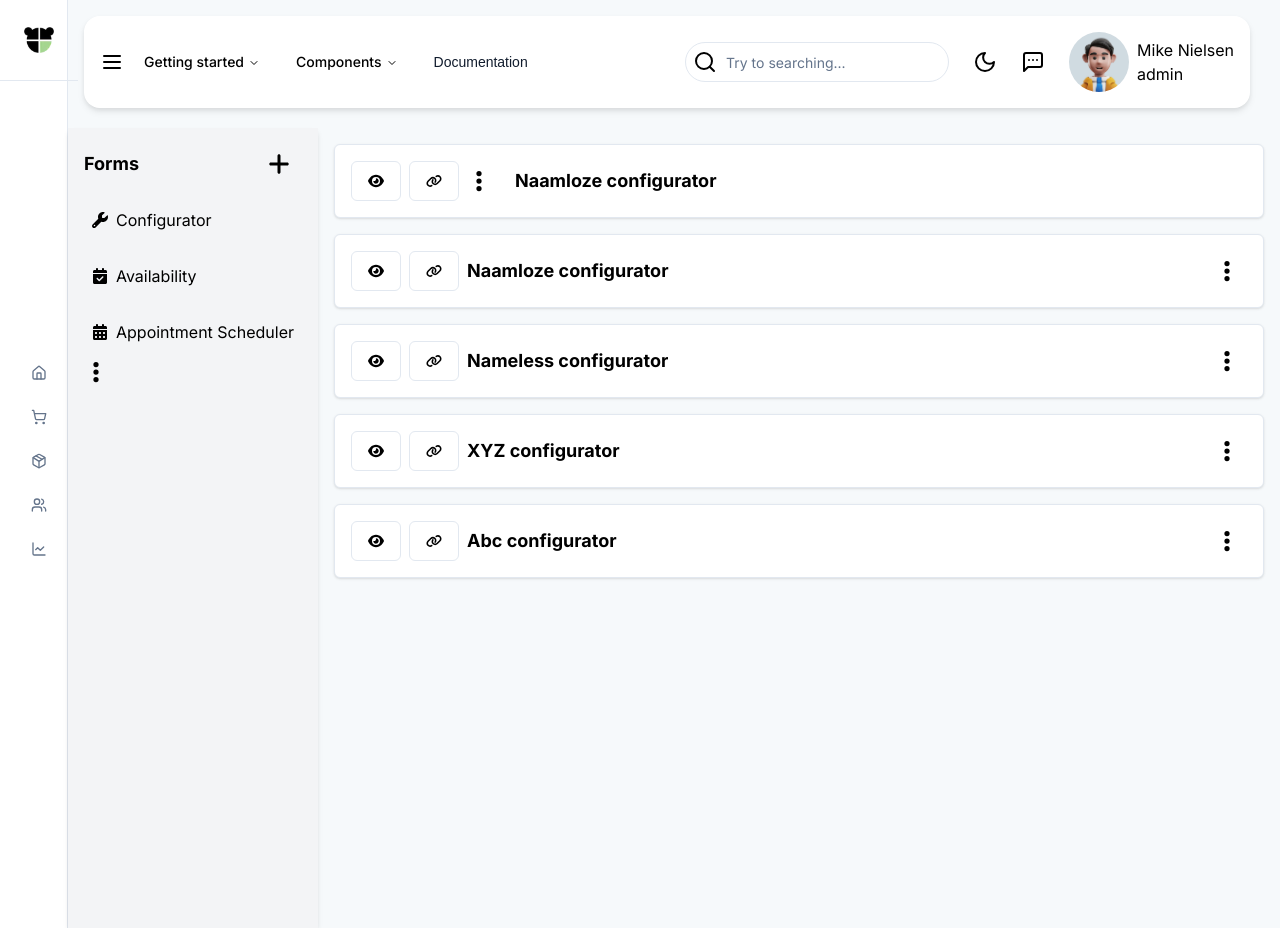
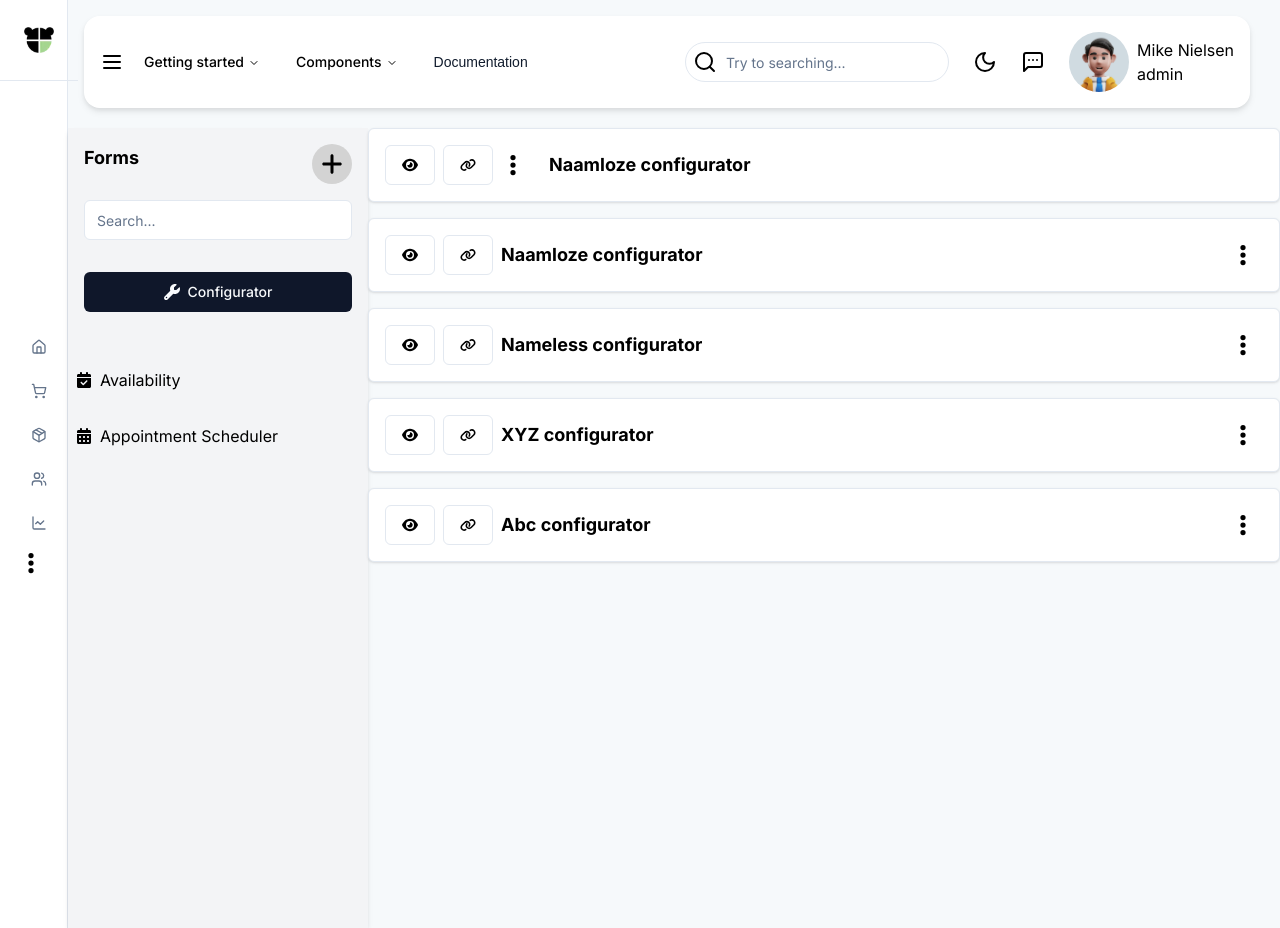
Before and after one commit to Syed-Urwah/path-finder1, a Next.js app: page /dashboard/form/create in a window 1280 px wide. Built offline with nearby package versions, Linux system fonts and the light colour scheme.

Commit message:
form design

```diff
--- a/src/app/dashboard/form/create/page.tsx
+++ b/src/app/dashboard/form/create/page.tsx
@@ -14,7 +14,7 @@ import {
   DropdownMenuItem
 } from "@/components/ui/dropdown-menu";
 
-
+import { Input } from "@/components/ui/input"
 import {
   Popover,
   PopoverContent,
@@ -49,18 +49,63 @@ export default function Page() {
       {/* Sidebar */}
       <div
         className={cn(
-          'w-[250px] bg-gray-100 p-4 shadow-md'
+          'w-[300px] bg-gray-100 shadow-md'
         )}
       >
-        <div style={{ display: 'flex', alignItems: 'center', gap: '7.5rem' }}>
-          <h2 style={{ margin: 0, lineHeight: '2.5rem' }} className="text-lg font-bold mb-4">Forms</h2>
-          {/* /////////////////////////////////  Search bar */}
+        <div className='m-4'>
+          <div className='grid grid-flow-col'>
+            <div className='flex justify-between'>
+              <h2  className="text-lg font-bold ">Forms</h2>
+              <Button className='bg-[#D3D3D3] w-10 h-10 rounded-full flex items-center justify-center p-0'>
+                  <svg
+                    aria-hidden="true"
+                    focusable="false"
+                    data-prefix="fas"
+                    data-icon="plus"
+                    className="w-6 h-6 text-black"
+                    role="img"
+                    xmlns="http://www.w3.org/2000/svg"
+                    viewBox="0 0 448 512"
+                  >
+                    <path
+                      fill="currentColor"
+                      d="M256 80c0-17.7-14.3-32-32-32s-32 14.3-32 32V224H48c-17.7 0-32 14.3-32 32s14.3 32 32 32H192V432c0 17.7 14.3 32 32 32s32-14.3 32-32V288H400c17.7 0 32-14.3 32-32s-14.3-32-32-32H256V80z"
+                    />
+                  </svg>
+                </Button>
 
-          {/* <input
-            type="text"
-            placeholder="Search..."
-            style={{ width: '200px', padding: '8px', border: '1px solid #ccc' }}
-          /> */}
+            </div>
+          </div>
+          <div className='grid grid-flow-col mt-4'>
+            <Input
+              type="text"
+              placeholder="Search..." className=''
+            />
+          </div>
+          <div className='grid grid-flow-col mt-4'>
+            <Button className='option p-2 mt-4 hover:bg-gray-200 rounded-md  flex items-center'>
+            <svg
+              aria-hidden="true"
+              focusable="false"
+              data-prefix="fas"
+              data-icon="wrench"
+              className="w-4 h-4 mr-2"
+              role="img"
+              xmlns="http://www.w3.org/2000/svg"
+              viewBox="0 0 512 512"
+            >
+              <path
+                fill="currentColor"
+                d="M352 320c88.4 0 160-71.6 160-160c0-15.3-2.2-30.1-6.2-44.2c-3.1-10.8-16.4-13.2-24.3-5.3l-76.8 76.8c-3 3-7.1 4.7-11.3 4.7H336c-8.8 0-16-7.2-16-16V118.6c0-4.2 1.7-8.3 4.7-11.3l76.8-76.8c7.9-7.9 5.4-21.2-5.3-24.3C382.1 2.2 367.3 0 352 0C263.6 0 192 71.6 192 160c0 19.1 3.4 37.5 9.5 54.5L19.9 396.1C7.2 408.8 0 426.1 0 444.1C0 481.6 30.4 512 67.9 512c18 0 35.3-7.2 48-19.9L297.5 310.5c17 6.2 35.4 9.5 54.5 9.5zM80 408a24 24 0 1 1 0 48 24 24 0 1 1 0-48z"
+              ></path>
+            </svg>
+            Configurator
+            </Button>
+          </div>
+
+
+
+
 
           {/* <Button
             variant="outline"
@@ -78,73 +123,14 @@ export default function Page() {
             +
           </Button> */}
 
-          {/* //////////////new button with svg/// */}
-          <div
-            // style={{
-            //   display: 'flex',
-            //   flexDirection: 'column',
-            //   alignItems: 'center',
-            //   justifyContent: 'center',
-            //   textAlign: 'center',
-            // }}
-          >
-            <button
-              style={{
-                display: 'flex',
-                alignItems: 'center',
-                justifyContent: 'center',
-                width: '40px',
-                height: '40px',
-                borderRadius: '50%',
-                backgroundColor: 'light grey',
-                padding: '8px',
-                cursor: 'pointer',
-              }}
-            >
-              <svg
-                aria-hidden="true"
-                focusable="false"
-                data-prefix="fas"
-                data-icon="plus"
-                className="svg-inline--fa fa-plus fa-lg"
-                role="img"
-                xmlns="http://www.w3.org/2000/svg"
-                viewBox="0 0 448 512"
-                style={{
-                  width: '24px',
-                  height: '24px',
-                  fill: 'currentColor',
-                }}
-              >
-                <path
-                  fill="currentColor"
-                  d="M256 80c0-17.7-14.3-32-32-32s-32 14.3-32 32V224H48c-17.7 0-32 14.3-32 32s14.3 32 32 32H192V432c0 17.7 14.3 32 32 32s32-14.3 32-32V288H400c17.7 0 32-14.3 32-32s-14.3-32-32-32H256V80z"
-                />
-              </svg>
-            </button>
-          </div>
         </div>
 
         <div className="sidebar-options">
 
           <div className="option p-2 mt-4 hover:bg-gray-200 rounded-md cursor-pointer flex items-center">
             {/* Wrench Icon */}
-            <svg
-              aria-hidden="true"
-              focusable="false"
-              data-prefix="fas"
-              data-icon="wrench"
-              className="w-4 h-4 mr-2"
-              role="img"
-              xmlns="http://www.w3.org/2000/svg"
-              viewBox="0 0 512 512"
-            >
-              <path
-                fill="currentColor"
-                d="M352 320c88.4 0 160-71.6 160-160c0-15.3-2.2-30.1-6.2-44.2c-3.1-10.8-16.4-13.2-24.3-5.3l-76.8 76.8c-3 3-7.1 4.7-11.3 4.7H336c-8.8 0-16-7.2-16-16V118.6c0-4.2 1.7-8.3 4.7-11.3l76.8-76.8c7.9-7.9 5.4-21.2-5.3-24.3C382.1 2.2 367.3 0 352 0C263.6 0 192 71.6 192 160c0 19.1 3.4 37.5 9.5 54.5L19.9 396.1C7.2 408.8 0 426.1 0 444.1C0 481.6 30.4 512 67.9 512c18 0 35.3-7.2 48-19.9L297.5 310.5c17 6.2 35.4 9.5 54.5 9.5zM80 408a24 24 0 1 1 0 48 24 24 0 1 1 0-48z"
-              ></path>
-            </svg>
-            Configurator
+
+
           </div>
 
           <div className="option mb-2 mt-4 p-2 hover:bg-gray-200 rounded-md cursor-pointer flex items-center">
@@ -186,36 +172,13 @@ export default function Page() {
           </div>
 
         </div>
-        {/* vertical ellipses */}
-        <div>
-          <DropdownMenu>
-            <DropdownMenuTrigger asChild>
-              <div className="z-10 aria-expanded:scale-[0.97] aria-expanded:opacity-70 subpixel-antialiased h-[40px] w-[40px] text-[18px] flex justify-start items-center hover:cursor-pointer" data-slot="trigger" aria-haspopup="true" aria-expanded="false" id="react-aria275040590-:rbt:">
-                <svg aria-hidden="true" focusable="false" data-prefix="fas" data-icon="ellipsis-vertical" className="svg-inline--fa fa-ellipsis-vertical" role="img" xmlns="http://www.w3.org/2000/svg" viewBox="0 0 128 512" style={{ width: '24px', height: '24px' }}>
-                  <path fill="currentColor" d="M64 360a56 56 0 1 0 0 112 56 56 0 1 0 0-112zm0-160a56 56 0 1 0 0 112 56 56 0 1 0 0-112zM120 96A56 56 0 1 0 8 96a56 56 0 1 0 112 0z"></path>
-                </svg>
-              </div>
-
-
-            </DropdownMenuTrigger>
-            <DropdownMenuContent>
-
-              <DropdownMenuItem><span>Configurations</span></DropdownMenuItem>
-              <DropdownMenuItem><BookCopy className="mr-2 h-4 w-4" /><span>Relaties</span></DropdownMenuItem>
-
-
-            </DropdownMenuContent>
-          </DropdownMenu>
-
-        </div>
-
       </div>
 
 
 
       {/*//////////////////////////////////// Main content with containers as rows////////////////////// */}
 
-      <div className="flex-grow p-4 flex flex-col space-y-4">
+      <div className="flex-grow  flex flex-col space-y-4">
         {/* <div className="bg-white p-4 border rounded-md shadow">Naamloze configurator</div> */}
         {/* The one with the popover over icons */}
         <div className="bg-white p-4 border rounded-md shadow flex items-center space-x-2">
--- a/src/app/dashboard/layout.tsx
+++ b/src/app/dashboard/layout.tsx
@@ -43,6 +43,7 @@ export default function DashboardLayout({
   }: {
     children: React.ReactNode
   }) {
+    const isNotOnCreatePage = window.location.href !== 'http://localhost:3000/dashboard/form/create';
 
     const [toogleSidebar, setToogleSidebar] = useState(false)
 
@@ -128,8 +129,8 @@ export default function DashboardLayout({
         <div className="grid min-h-screen w-full md:grid-cols-[68px_1fr] lg:grid-cols-[68px_1fr]">
           <Sidebar2 />
           <div className="flex flex-col">
-          <Header setToogleSidebar={setToogleSidebar}/>
-          <div className="mt-32">
+          {isNotOnCreatePage && <Header setToogleSidebar={setToogleSidebar} />}
+          <div className={isNotOnCreatePage ? 'mt-32' : 'mt-20'}>
           {children}
           </div>
         </div>
--- a/src/components/layout/Sidebar2.tsx
+++ b/src/components/layout/Sidebar2.tsx
@@ -2,6 +2,7 @@
 import Link from "next/link"
 import {
     Bell,
+    BookCopy,
     CircleUser,
     Home,
     LineChart,
@@ -110,6 +111,19 @@ export default function Sidebar2() {
                                 6
                             </Badge>
                         </Link> */}
+                        <DropdownMenu >
+                        <DropdownMenuTrigger asChild>
+                        <div className="z-10 aria-expanded:scale-[0.97] aria-expanded:opacity-70 subpixel-antialiased h-[40px] w-[40px] text-[18px]  items-center hover:cursor-pointer" data-slot="trigger" aria-haspopup="true" aria-expanded="false" id="react-aria275040590-:rbt:">
+                            <svg aria-hidden="true" focusable="false" data-prefix="fas" data-icon="ellipsis-vertical" className="svg-inline--fa fa-ellipsis-vertical" role="img" xmlns="http://www.w3.org/2000/svg" viewBox="0 0 128 512" style={{ width: '24px', height: '24px' }}>
+                            <path fill="currentColor" d="M64 360a56 56 0 1 0 0 112 56 56 0 1 0 0-112zm0-160a56 56 0 1 0 0 112 56 56 0 1 0 0-112zM120 96A56 56 0 1 0 8 96a56 56 0 1 0 112 0z"></path>
+                            </svg>
+                        </div>
+                        </DropdownMenuTrigger>
+                        <DropdownMenuContent>
+                        <DropdownMenuItem><span>Configurations</span></DropdownMenuItem>
+                        <DropdownMenuItem><BookCopy className="mr-2 h-4 w-4" /><span>Relaties</span></DropdownMenuItem>
+                        </DropdownMenuContent>
+                    </DropdownMenu>
 
                     </nav>
                 </div>
```
